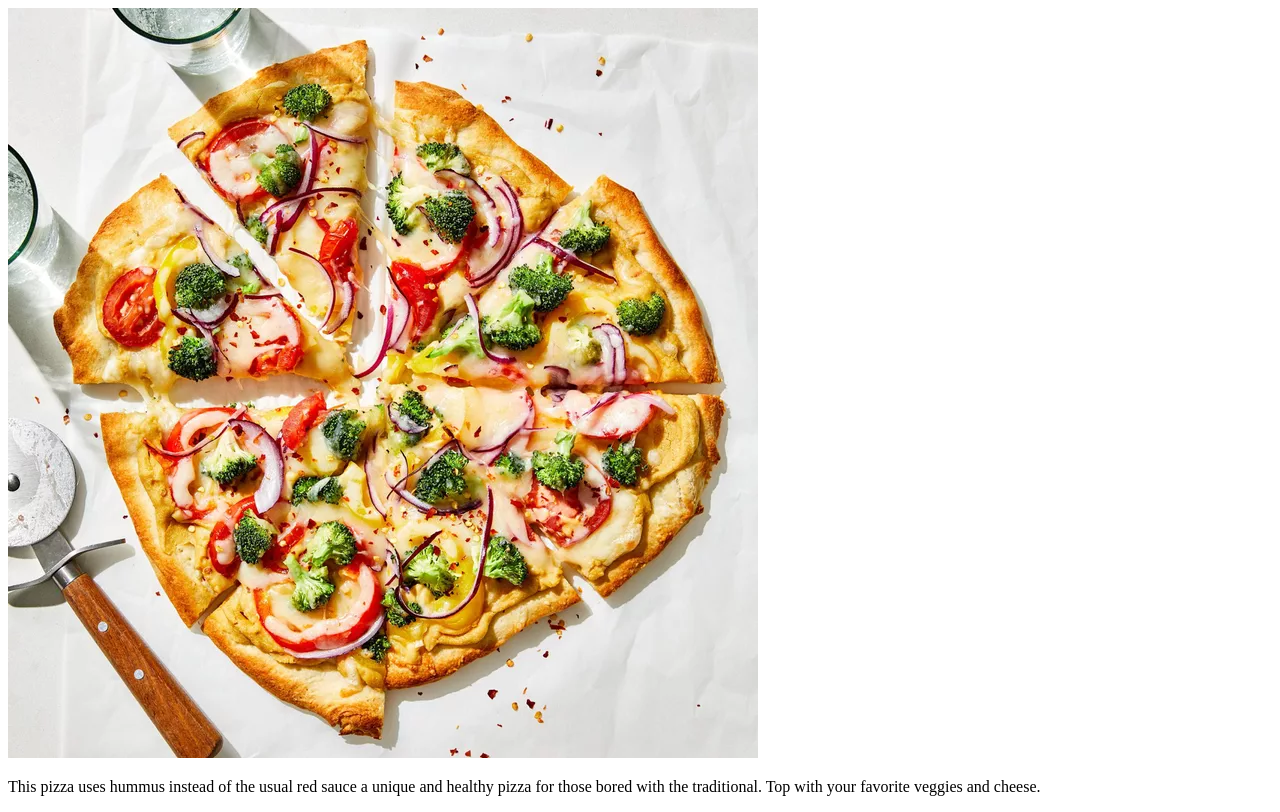
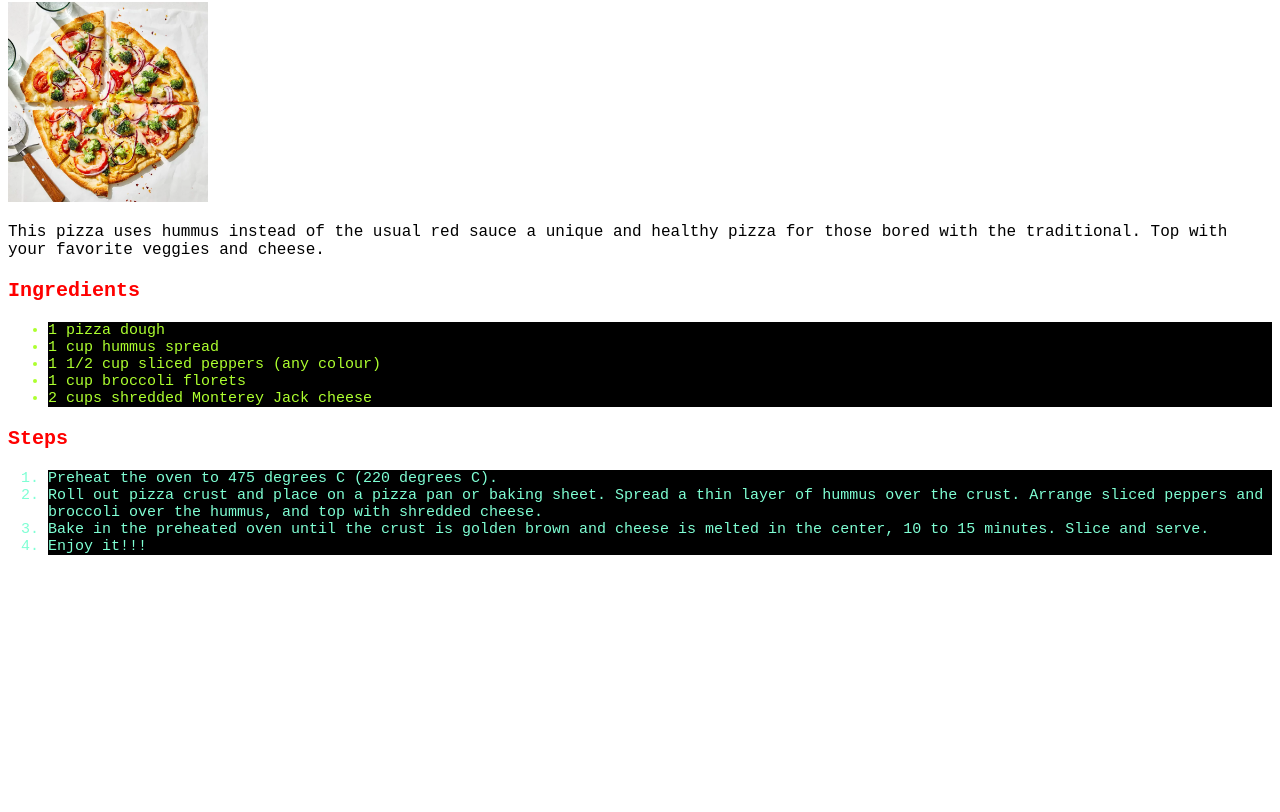
Before and after one commit to ChaganYangoz/odin-recipes, a plain HTML site: page recipes/pizza.html in a window 1280 px wide. Shown: the part 72-884 px from the top of the page. After the commit the page ends 800 px from the top, so only its background shows below. Drawn offline with Linux system fonts and the light colour scheme.

Commit message:
styles w css

```diff
--- a/recipes/pizza.html
+++ b/recipes/pizza.html
@@ -1,26 +1,28 @@
 <!DOCTYPE html>
 <html>
-    <head><title>Odin Recipes</title>
-        <body>
-            <h1>Humus Pizza</h1>
+    <head>
+        <title>Odin Recipes</title>
+        <link rel="stylesheet" href="../styles.css">
+    </head>
+    <body>
+            <h1 class="number">Humus Pizza</h1>
             <img src="images/Hummus-Pizza.webp">
             <p>This pizza uses hummus instead of the usual red sauce a unique and healthy pizza for those bored with the traditional. Top with your favorite veggies and cheese.</p>
-            <h3>Ingredients</h3>
+            <h3 class="number two">Ingredients</h3>
             <ul>
-                <li>1 pizza dough</li>
-                <li>1 cup hummus spread</li>
-                <li>1 1/2 cup sliced peppers (any colour)</li>
-                <li>1 cup broccoli florets</li>
-                <li>2 cups shredded Monterey Jack cheese</li>
+                <li class="Ingredients">1 pizza dough</li>
+                <li class="Ingredients">1 cup hummus spread</li>
+                <li class="Ingredients">1 1/2 cup sliced peppers (any colour)</li>
+                <li class="Ingredients">1 cup broccoli florets</li>
+                <li class="Ingredients">2 cups shredded Monterey Jack cheese</li>
             </ul>
 
-            <h3>Steps</h3>
+            <h3 class="number two" >Steps</h3>
             <ol>
-                <li>Preheat the oven to 475 degrees C (220 degrees C).</li>
-                <li>Roll out pizza crust and place on a pizza pan or baking sheet. Spread a thin layer of hummus over the crust. Arrange sliced peppers and broccoli over the hummus, and top with shredded cheese.</li>
-                <li>Bake in the preheated oven until the crust is golden brown and cheese is melted in the center, 10 to 15 minutes. Slice and serve.</li>
-                <li>Enjoy it!!!</li>
+                <li class="Steps">Preheat the oven to 475 degrees C (220 degrees C).</li>
+                <li class="Steps">Roll out pizza crust and place on a pizza pan or baking sheet. Spread a thin layer of hummus over the crust. Arrange sliced peppers and broccoli over the hummus, and top with shredded cheese.</li>
+                <li class="Steps">Bake in the preheated oven until the crust is golden brown and cheese is melted in the center, 10 to 15 minutes. Slice and serve.</li>
+                <li class="Steps">Enjoy it!!!</li>
             </ol>
         </body>
-    </head>
 </html>
--- /dev/null
+++ b/styles.css
@@ -0,0 +1,35 @@
+img{
+    width: auto;
+    height: 200px;
+}
+
+
+.number {
+    color: red;
+    font-size: 30px;
+}
+
+
+.Ingredients , .Steps{
+    background-color: black;
+    font-size: 15px;
+}
+.Ingredients{
+    color: greenyellow;
+}
+.number.two{
+    font-size: 20px;
+}
+
+.Steps{
+
+    color: aquamarine;
+}
+
+.number.three{
+    font-size: 18px;
+}
+
+*{
+    font-family: 'Courier New', Courier, monospace;
+}
```
Also changed, not shown: index.html (+5 -4 lines), recipes/cheesecake.html (+7 -6 lines).
